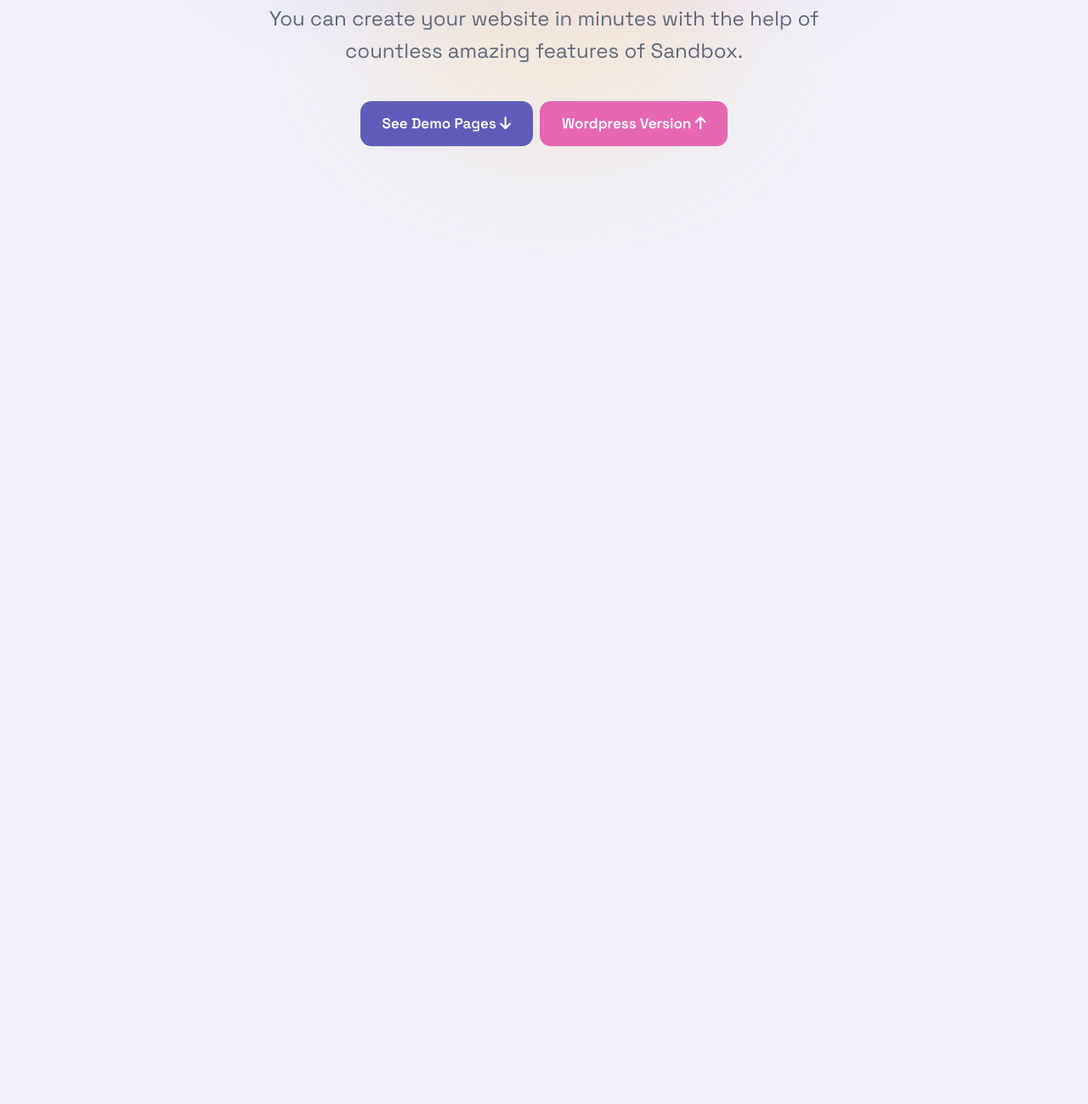
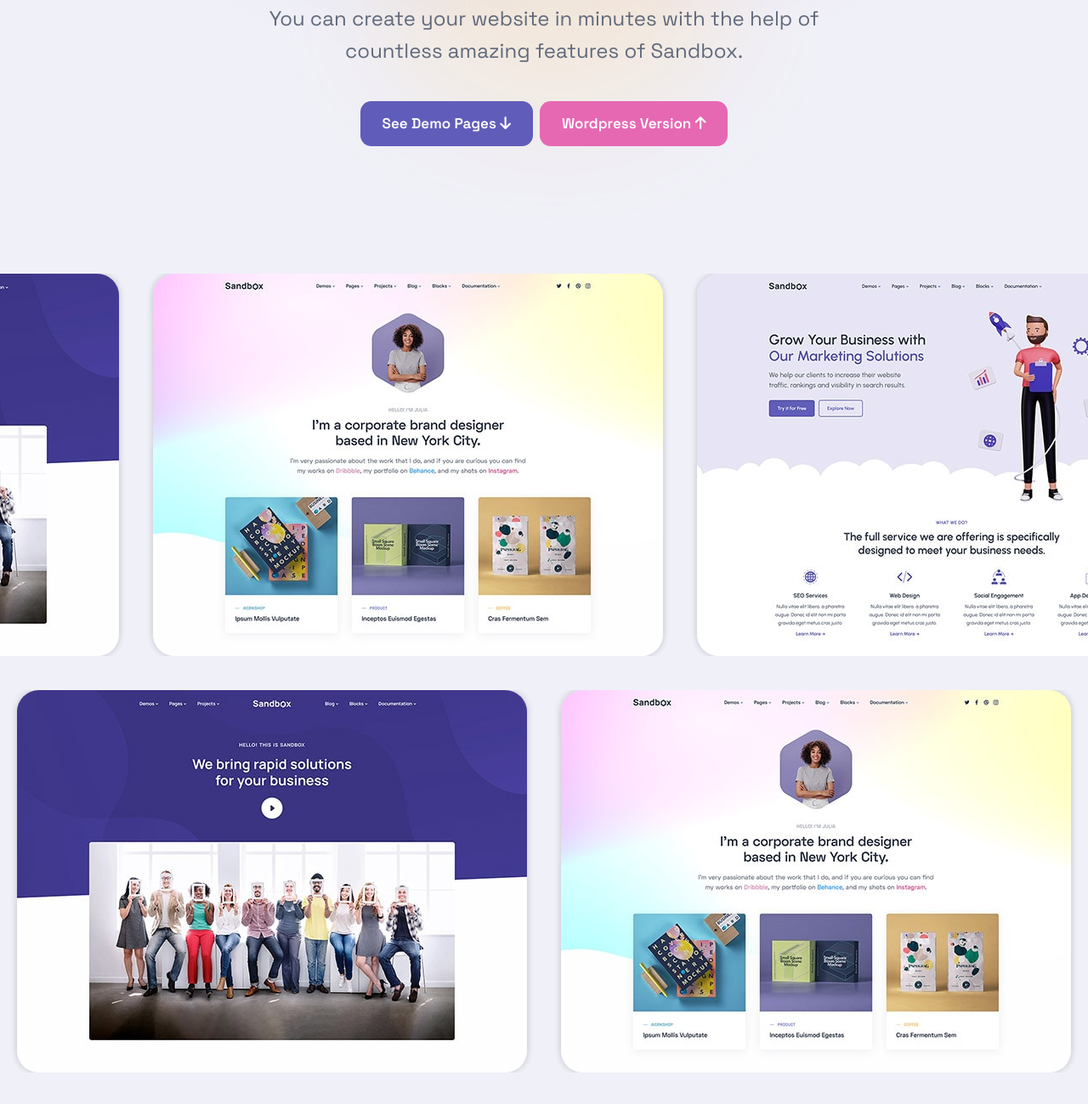
Before and after one commit to SerenaHa12/clone_sandbox, a plain HTML site: page index.html in a window 1280 px wide. Shown: the part 522-1821 px from the top of the page at 85% size. Before the commit the page ends 847 px from the top, so only its background shows below. Drawn offline with Linux system fonts and the light colour scheme.

Commit message:
swiper section

```diff
--- a/assets/css/root.css
+++ b/assets/css/root.css
@@ -8,7 +8,8 @@
 
     --bg-color: #f0f0f8;
 
-    --border-radius: 0.8rem;
+    --border-radius-1: 0.8rem;
+    --border-radius-2: 1.6rem;
 }
 
 *{
@@ -76,7 +77,7 @@ p{
     line-height: 29px;
     transition: transform 0.2s ease-in-out;
     border: none;
-    border-radius: var(--border-radius);
+    border-radius: var(--border-radius-1);
 }
 
 .btn:hover{
--- a/assets/css/style.css
+++ b/assets/css/style.css
@@ -1,31 +1,31 @@
 /* 1. Sub-header */
-.sub-header{
+.sub-header {
   font-size: 15px;
   display: flex;
   align-items: center;
   justify-content: center;
-    background: linear-gradient(43deg,#4158d0 0,#c850c0 46%,#ffcc70 100%);
+  background: linear-gradient(43deg, #4158d0 0, #c850c0 46%, #ffcc70 100%);
 }
 
-.sub-header .star{
+.sub-header .star {
   color: var(--yellow-color);
 }
 
-.sub-header span{
+.sub-header span {
   font-weight: 700;
   font-size: 15px;
   color: var(--white-color);
   margin: 14px 4px;
 }
 
-.sub-header span a{
+.sub-header span a {
   color: var(--white-color);
   text-decoration: none;
   position: relative;
 }
 
-.sub-header span a::before{
-    content: '';
+.sub-header span a::before {
+  content: "";
   position: absolute;
   top: 24px;
   right: 7px;
@@ -35,8 +35,8 @@
   display: block;
 }
 
-.sub-header span a:hover::before{
-    content: '';
+.sub-header span a:hover::before {
+  content: "";
   width: 80%;
   display: block;
   transition: 0.5s;
@@ -44,8 +44,8 @@
 
 /* 2. Header */
 /* 2.1 Header Nav */
-header{
-    min-height: 100vh;
+header {
+  /* min-height: 100vh; */
   width: 70%;
   margin: 0 auto;
   background-color: var(--bg-color);
@@ -56,23 +56,23 @@ header{
   padding: 10px 0;
 }
 
-header nav{
+header nav {
   display: flex;
   justify-content: space-between;
   align-items: center;
 }
 
-header nav ul{
+header nav ul {
   display: flex;
   justify-content: center;
   align-items: center;
 }
 
-header nav ul li{
+header nav ul li {
   list-style: none;
 }
 
-header nav ul li a{
+header nav ul li a {
   display: block;
   color: #333;
   padding: 24px 10px;
@@ -83,12 +83,12 @@ header nav ul li a{
 }
 
 header nav ul li:hover a,
-header nav ul li:hover a::after{
+header nav ul li:hover a::after {
   color: var(--purple-color);
 }
 
-header nav ul li a::after{
-    font-family: 'Font Awesome 6 Free';
+header nav ul li a::after {
+  font-family: "Font Awesome 6 Free";
   font-weight: 900;
   display: inline-block;
   width: 20px;
@@ -99,25 +99,85 @@ header nav ul li a::after{
   margin-right: 5px;
   text-align: center;
   line-height: 30px;
-    content: '\f078';
+  content: "\f078";
 }
 
 /* 2.2 Header Banner */
-header .banner{
+header .banner {
   align-items: center;
   text-align: center;
   margin: 100px 0;
 }
 
-header .banner h1{
+header .banner h1 {
   width: 740px;
   margin: 0 auto;
 }
 
-header .banner h1 span{
-    color: var(--purple-color)
+header .banner h1 span {
+  color: var(--purple-color);
 }
 
-header .banner p{
+header .banner p {
   margin: 40px 0;
 }
+
+/* 3. Main Content */
+/* 3.1. Swiper Section */
+.swiper {
+  width: 100%;
+  height: 450px;
+  overflow: hidden;
+  margin: 40px 0;
+}
+
+.swiper .swiper-wrapper {
+  display: flex;
+  width: 100%;
+  height: 100%;
+  transition: transform 3s ease-in-out;
+}
+
+.swiper .swiper-slide {
+  flex-shrink: 0;
+  margin: 0 20px;
+  width: fit-content;
+  height: 100%;
+}
+
+.swiper .swiper-slide img {
+  box-shadow: 0 0 8px 0 rgba(0, 0, 0, 0.2);
+  border-radius: var(--border-radius-2);
+}
+
+.swiper-reverse {
+  width: 100%;
+  height: 450px;
+  overflow: hidden;
+  margin: 40px 0;
+}
+
+.swiper-reverse .swiper-wrapper {
+  display: flex;
+  justify-content: flex-start; /* Thay đổi giá trị thành 'flex-start' */
+  width: 100%;
+  height: 100%;
+  transition: transform 0.5s ease-in-out;
+}
+
+.swiper-reverse .swiper-slide {
+  flex-shrink: 0;
+  margin: 0 20px;
+  width: fit-content;
+  height: 100%;
+}
+
+.swiper-reverse .swiper-slide img {
+  box-shadow: 0 0 8px 0 rgba(0, 0, 0, 0.2);
+  border-radius: var(--border-radius-2);
+}
+
+.new {
+  width: 70%;
+  margin: 0 auto;
+}
--- /dev/null
+++ b/assets/js/main.js
@@ -0,0 +1,28 @@
+// Lấy các phần tử cần sử dụng
+const swiperWrapper = document.querySelector('.swiper-wrapper');
+
+// Thiết lập các biến
+const slideWidth = swiperWrapper.offsetWidth / 8;
+let currentTranslate = 0;
+
+// Hàm tự động scroll
+function autoScroll() {
+  currentTranslate -= slideWidth;
+  swiperWrapper.style.transition = 'transform 0.5s ease-in-out';
+  swiperWrapper.style.transform = `translateX(${currentTranslate}px)`;
+
+  if (currentTranslate <= -slideWidth * 8) {
+    // Khi cuộn đến slide cuối cùng, quay trở lại slide đầu tiên
+    setTimeout(() => {
+      currentTranslate = 0;
+      swiperWrapper.style.transition = 'none';
+      swiperWrapper.style.transform = `translateX(${currentTranslate}px)`;
+    }, 500);
+  }
+
+  // Gọi lại hàm autoScroll sau một khoảng thời gian
+  setTimeout(autoScroll, 2000); // Thay đổi thời gian ở đây (đơn vị: ms)
+}
+
+// Bắt đầu auto scroll
+autoScroll();
--- a/index.html
+++ b/index.html
@@ -79,7 +79,74 @@
     </header>
 
     <!-- 3. Main Content -->
-    <main></main>
+    <main>
+      <!-- 3.1 Swiper Section -->
+      <section class="swiper">
+        <div class="swiper-wrapper">
+          <div class="swiper-slide">
+            <img src="./assets/img/slider/slide_01.jpg" alt="" />
+          </div>
+          <div class="swiper-slide">
+            <img src="./assets/img/slider/slide_02.jpg" alt="" />
+          </div>
+          <div class="swiper-slide">
+            <img src="./assets/img/slider/slide_03.jpg" alt="" />
+          </div>
+          <div class="swiper-slide">
+            <img src="./assets/img/slider/slide_04.jpg" alt="" />
+          </div>
+          <div class="swiper-slide">
+            <img src="./assets/img/slider/slide_05.jpg" alt="" />
+          </div>
+          <div class="swiper-slide">
+            <img src="./assets/img/slider/slide_06.jpg" alt="" />
+          </div>
+          <div class="swiper-slide">
+            <img src="./assets/img/slider/slide_07.jpg" alt="" />
+          </div>
+          <div class="swiper-slide">
+            <img src="./assets/img/slider/slide_08.jpg" alt="" />
+          </div>
+          <!-- Thêm các slide khác nếu cần -->
+        </div>
+      </section>
+
+      <section class="swiper-reverse">
+        <div class="swiper-wrapper">
+          <div class="swiper-slide">
+            <img src="./assets/img/slider/slide_01.jpg" alt="" />
+          </div>
+          <div class="swiper-slide">
+            <img src="./assets/img/slider/slide_02.jpg" alt="" />
+          </div>
+          <div class="swiper-slide">
+            <img src="./assets/img/slider/slide_03.jpg" alt="" />
+          </div>
+          <div class="swiper-slide">
+            <img src="./assets/img/slider/slide_04.jpg" alt="" />
+          </div>
+          <div class="swiper-slide">
+            <img src="./assets/img/slider/slide_05.jpg" alt="" />
+          </div>
+          <div class="swiper-slide">
+            <img src="./assets/img/slider/slide_06.jpg" alt="" />
+          </div>
+          <div class="swiper-slide">
+            <img src="./assets/img/slider/slide_07.jpg" alt="" />
+          </div>
+          <div class="swiper-slide">
+            <img src="./assets/img/slider/slide_08.jpg" alt="" />
+          </div>
+          <!-- Thêm các slide khác nếu cần -->
+        </div>
+      </section>
+
+      <!-- 3.2 New Section -->
+      <section class="new"></section>
+    </main>
     <footer></footer>
+
+    <!-- javascript -->
+    <script src="./assets/js/main.js"></script>
   </body>
 </html>
```
Lines whose indentation alone changed are shown as unchanged.
